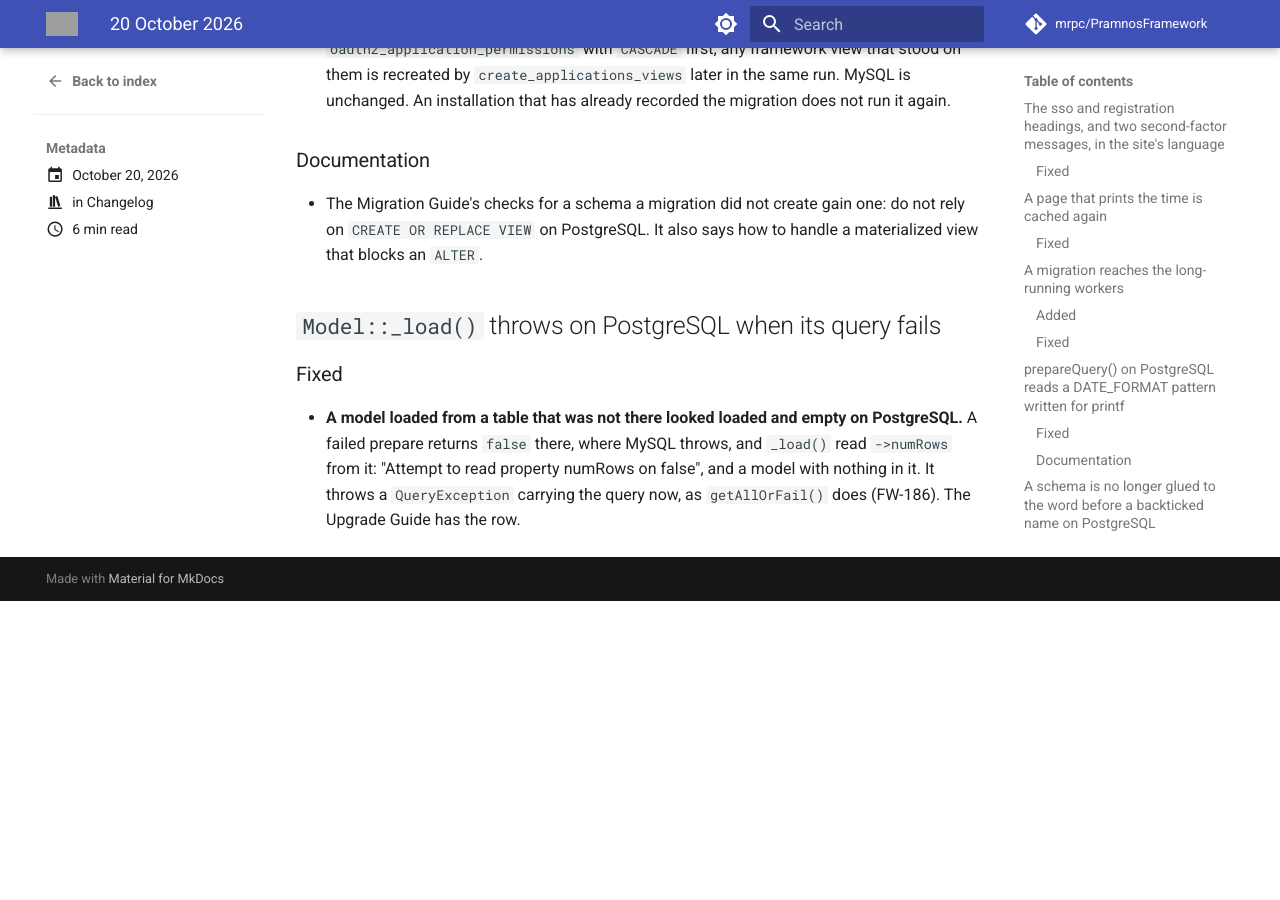
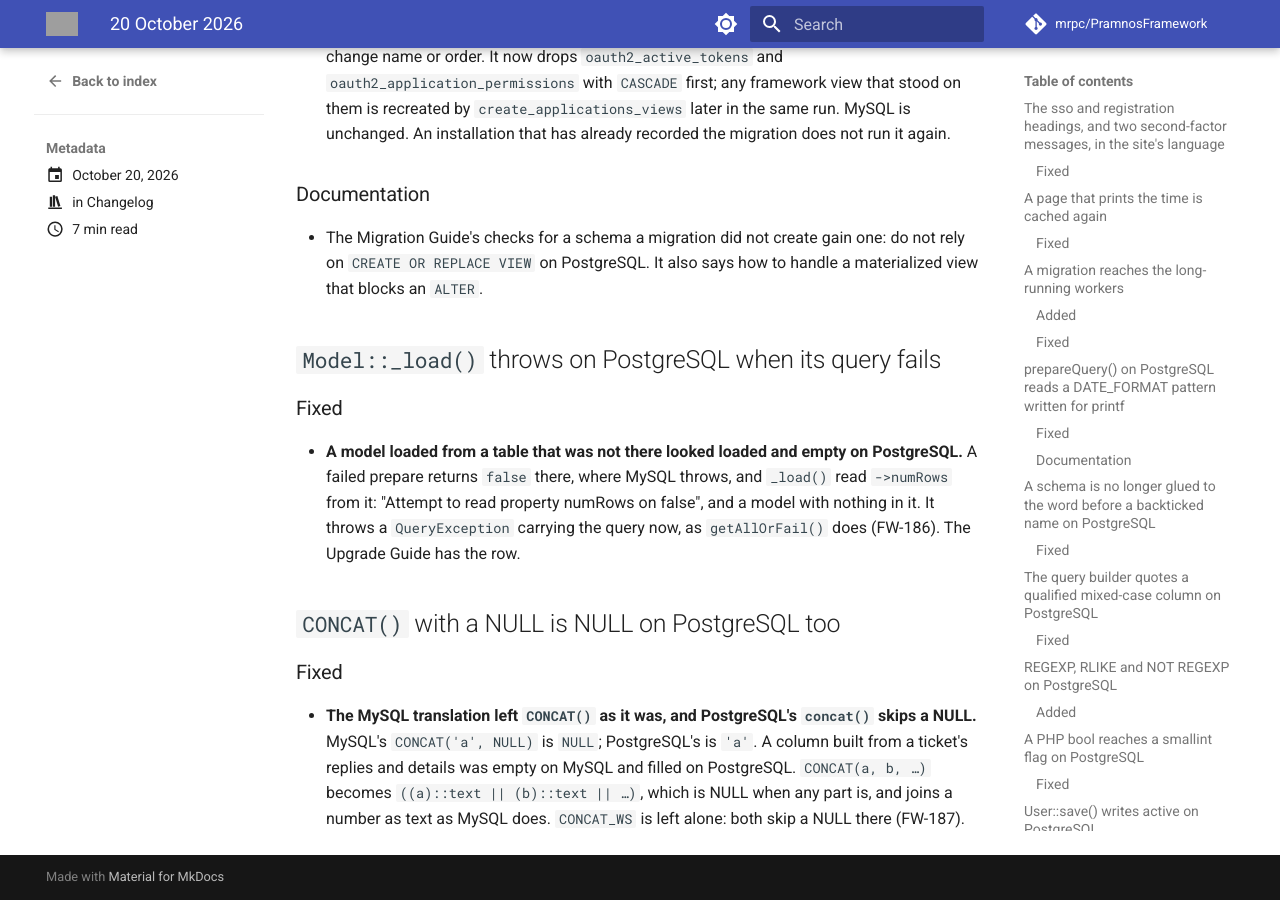
Before and after one commit to mrpc/PramnosFramework, an MkDocs documentation site: the page built from docs/version-history/posts/2026-10-20.md, in a window 1280 px wide and 900 px high, scrolled down 5101 px. Built offline with MkDocs 1.6.1 and Material for MkDocs 9.7.7, drawn with Linux system fonts in a browser that asks for light colours; comment, search, counter and statistics services are not loaded; before the commit the page ends 5702 px from its top, so only the background shows below that; some of the changed text lies outside the part shown; grey boxes are pictures that could not be loaded.

Commit message:
fix(database)!: CONCAT() with a NULL is NULL on PostgreSQL too — the MySQL translation left it as PostgreSQL's concat(), which skips a NULL; it becomes a || chain of text (FW-187)

```diff
--- a/docs/version-history/posts/2026-10-20.md
+++ b/docs/version-history/posts/2026-10-20.md
@@ -20,6 +20,7 @@ Twelve entries today:
 - Widening `applications.callback` no longer stops at a materialized `usage_statistics`
 - `create_oauth2_application_grants_table` replaces a legacy view of another shape
 - `Model::_load()` throws on PostgreSQL when its query fails
+- `CONCAT()` with a NULL is NULL on PostgreSQL too
 
 <!-- more -->
 
@@ -197,3 +198,13 @@ commit, and a migration changes none.
   it: "Attempt to read property numRows on false", and a model with nothing in it. It throws a
   `QueryException` carrying the query now, as `getAllOrFail()` does (FW-186). The Upgrade Guide
   has the row.
+
+## `CONCAT()` with a NULL is NULL on PostgreSQL too
+
+### Fixed
+
+- **The MySQL translation left `CONCAT()` as it was, and PostgreSQL's `concat()` skips a NULL.**
+  MySQL's `CONCAT('a', NULL)` is `NULL`; PostgreSQL's is `'a'`. A column built from a ticket's
+  replies and details was empty on MySQL and filled on PostgreSQL. `CONCAT(a, b, …)` becomes
+  `((a)::text || (b)::text || …)`, which is NULL when any part is, and joins a number as text as
+  MySQL does. `CONCAT_WS` is left alone: both skip a NULL there (FW-187).
```
Also changed, not shown: other parts of docs/version-history/posts/2026-10-20.md (+1 -1 lines), docs/Pramnos_Database_API_Guide.md (+1 -0 lines), docs/Pramnos_Upgrade_Guide.md (+1 -0 lines), 3 other files.
